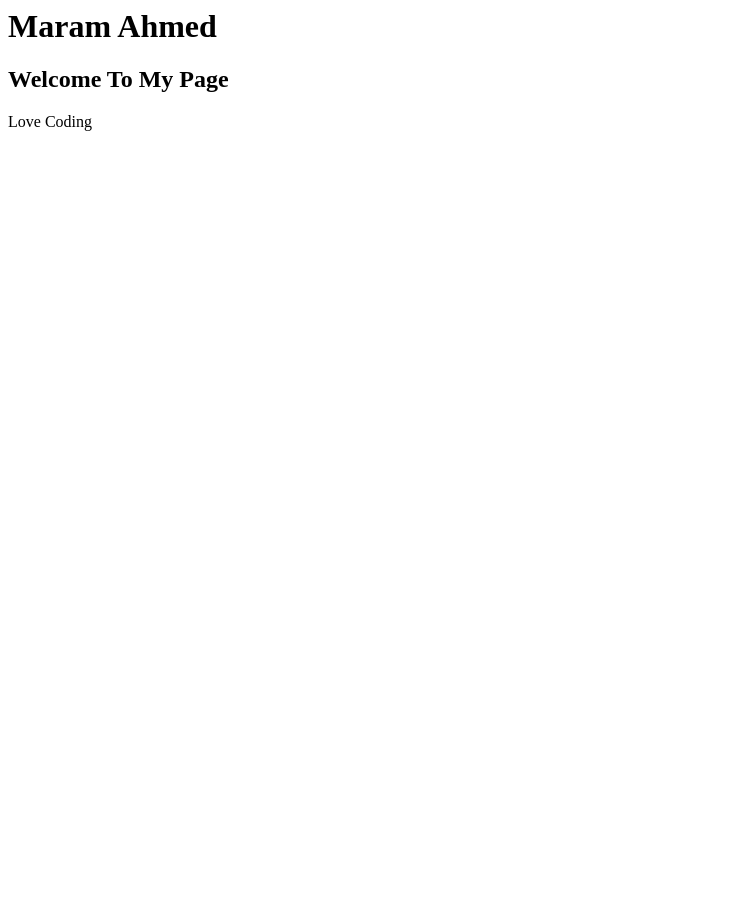
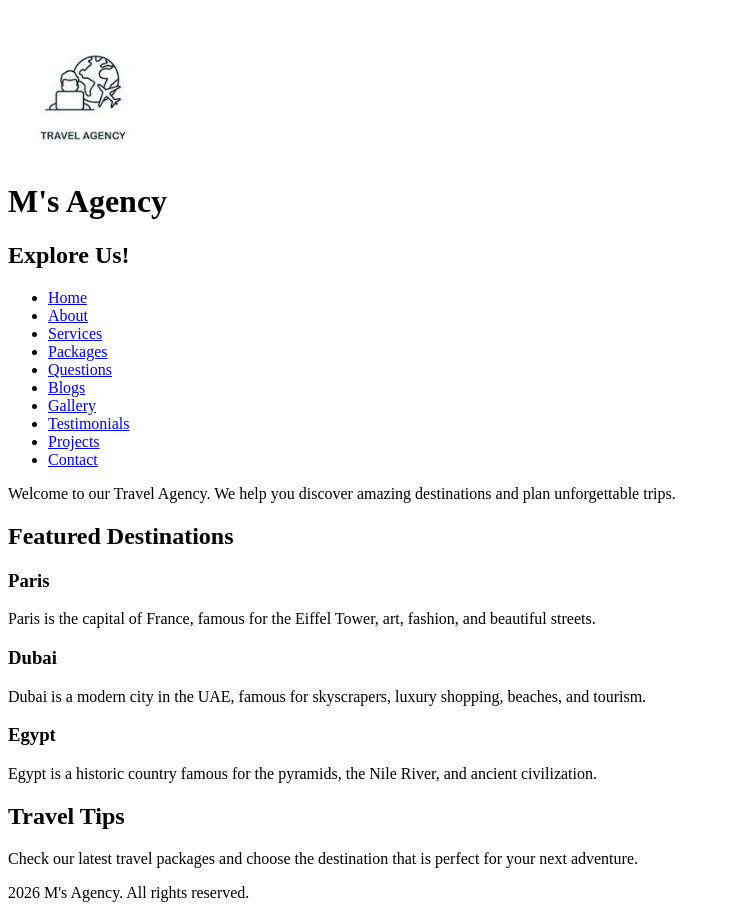
Before and after one commit to maramm22ahmedd-tech/4156-travel-agency-website, a plain HTML site: page index.html in a window 1280 px wide. Shown: the whole page, without its empty margins (0-730 px from the left). Before the commit the page ends 800 px from the top, so only its background shows below. Drawn offline with Linux system fonts and the light colour scheme.

Commit message:
updated files

```diff
--- a/index.html
+++ b/index.html
@@ -1,12 +1,122 @@
-<html>
+<!DOCTYPE html>
+
+<html lang="en">
+
+<head>
+    <meta charset="UTF-8">
+    <meta name="viewport" content="width=device-width, initial-scale=1.0">
+
+    <title>Travel Agency - Home</title>
+
     <head>
+    <link rel="icon" type="image/jpeg" href="travel-icon.jpg">
+</head>
 
-        <title> Booking Home page
-        </title>
-    </head>
 <body>
-    <h1> Maram Ahmed</h1>
-    <h2> Welcome To My Page</h2>
-    <p> Love Coding</p>
+    <img src="travel-icon.jpg" alt="Travel Agency Logo" width="150">
 </body>
+</head>
+
+<body>
+
+    <header>
+        <h1>M's Agency</h1>
+    </header>
+
+
+    <nav>
+
+        <h2>Explore Us!</h2>
+
+        <ul>
+            <li><a href="index.html">Home</a></li>
+            <li><a href="about.html">About</a></li>
+            <li><a href="services.html">Services</a></li>
+            <li><a href="packages.html">Packages</a></li>
+            <li><a href="faq.html">Questions</a></li>
+            <li><a href="blog.html">Blogs</a></li>
+            <li><a href="gallery.html">Gallery</a></li>
+            <li><a href="testimonials.html">Testimonials</a></li>
+            <li><a href="projects.html">Projects</a></li>
+            <li><a href="contact.html">Contact</a></li>
+        </ul>
+
+    </nav>
+
+
+    <main>
+
+        <p>
+            Welcome to our Travel Agency.
+            We help you discover amazing destinations
+            and plan unforgettable trips.
+        </p>
+
+
+        <section>
+
+            <h2>Featured Destinations</h2>
+
+
+            <article>
+
+                <h3>Paris</h3>
+
+                <p>
+                    Paris is the capital of France, famous for the Eiffel Tower,
+                    art, fashion, and beautiful streets.
+                </p>
+
+            </article>
+
+
+            <article>
+
+                <h3>Dubai</h3>
+
+                <p>
+                    Dubai is a modern city in the UAE, famous for skyscrapers,
+                    luxury shopping, beaches, and tourism.
+                </p>
+
+            </article>
+
+
+            <article>
+
+                <h3>Egypt</h3>
+
+                <p>
+                    Egypt is a historic country famous for the pyramids,
+                    the Nile River, and ancient civilization.
+                </p>
+
+            </article>
+
+        </section>
+
+    </main>
+
+
+    <aside>
+
+        <h2>Travel Tips</h2>
+
+        <p>
+            Check our latest travel packages and choose the destination
+            that is perfect for your next adventure.
+        </p>
+
+    </aside>
+
+
+    <footer>
+
+        <p> 2026 M's Agency. All rights reserved.</p>
+
+    </footer>
+
+
+</body>
+
 </html>
```
Also changed, not shown: about.html (added, +41 -0 lines), services.html (+57 -0 lines), projects.html (added), testimonials.html (added), travel-icon.jpg (added), 1 other file.
